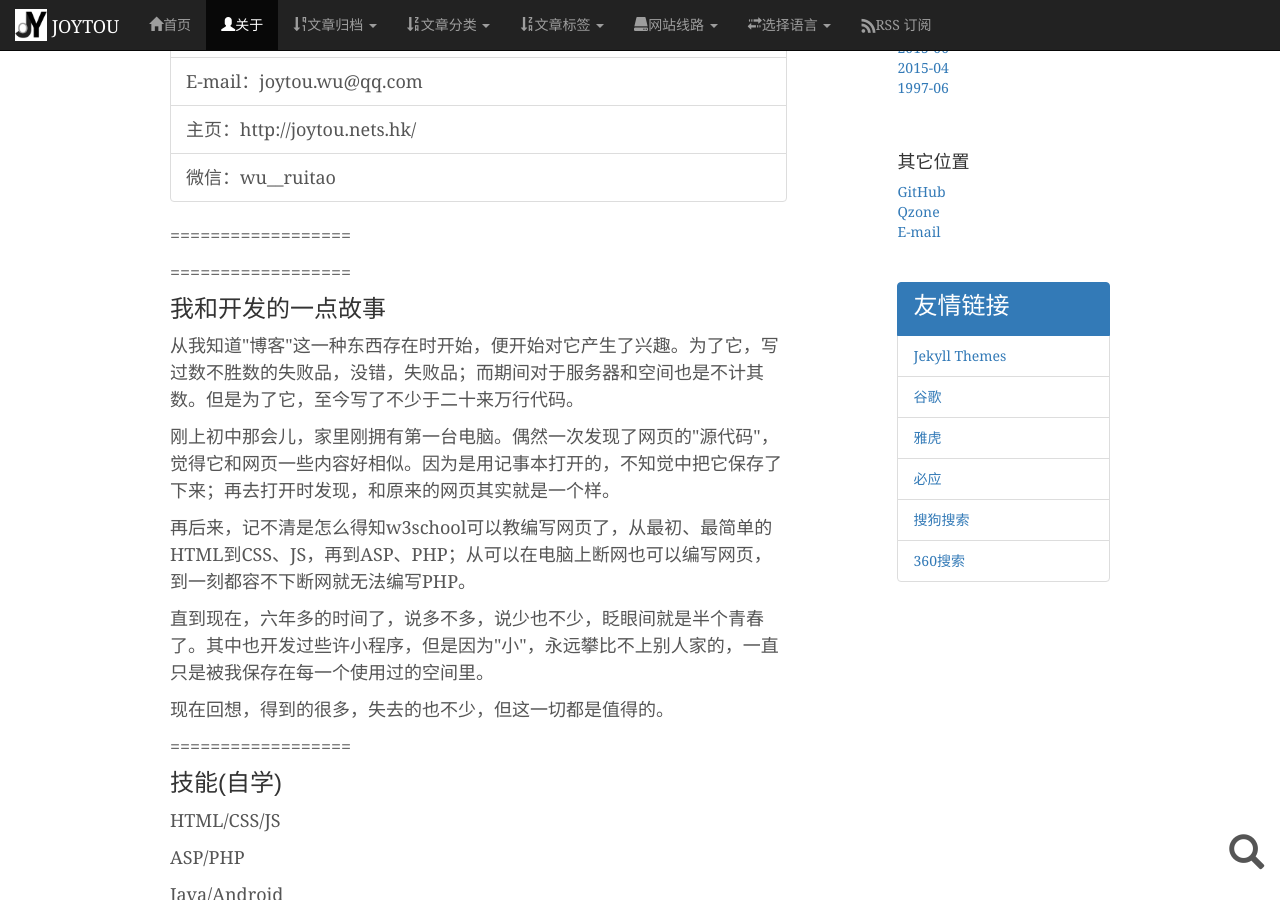
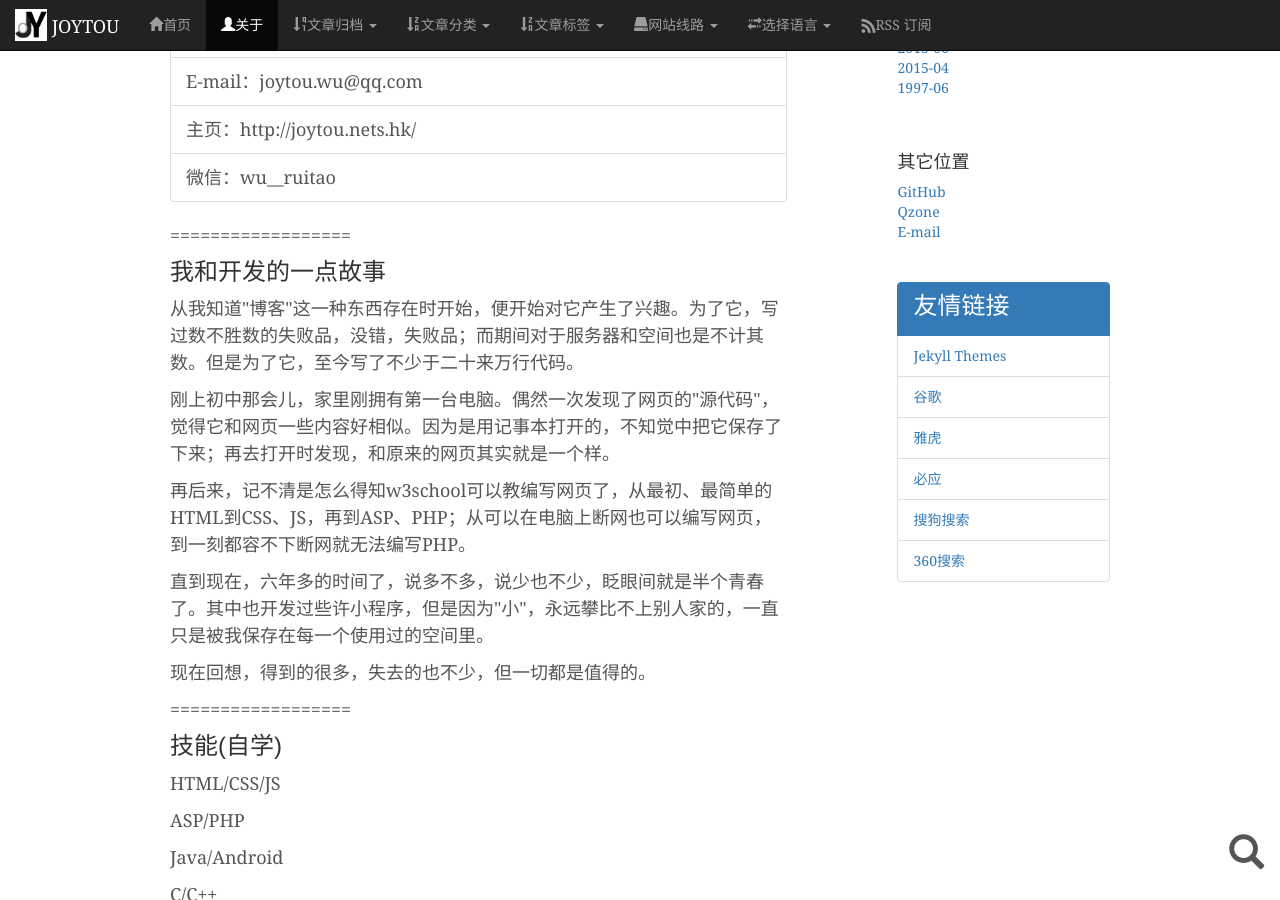
Before and after one commit to joytou/joytou.github.io, a Jekyll site: the page built from about/index.html, in a window 1280 px wide and 900 px high, scrolled down 398 px. Built offline with Jekyll 4.4.1, drawn with Linux system fonts in a browser that asks for light colours; some web fonts are replaced; comment, search, counter and statistics services are not loaded.

Commit message:
To adapt the web multi lines function

```diff
--- a/404.html
+++ b/404.html
@@ -35,7 +35,7 @@
             <span class="icon-bar"></span>
             <span class="icon-bar"></span>
 		  </button>
-		  <a class="navbar-brand" href="{{ site.url }}"><span><img src="{{ '/assets/logo.png' | prepend: site.baseurl }}" width="32px" alt="JOYTOU" style="margin-top: -6px"/> JOYTOU</span></a>
+		  <a class="navbar-brand" href="/"><span><img src="{{ '/assets/logo.png' | prepend: site.baseurl }}" width="32px" alt="JOYTOU" style="margin-top: -6px"/> JOYTOU</span></a>
 		</div>
 	  </div>
 	</nav>
@@ -45,7 +45,7 @@
 	  <div class="blog-main">
 		<h1>这里已经是废墟了，什么东西都没有<small><p>404-未找到页面</p></small></h1>
 		<h1>The page can not be found<small><p>404-Page not found</p></small></h1>
-		<a class="btn btn-default btn-lg btn-block" role="button" href="{{ site.url }}">
+		<a class="btn btn-default btn-lg btn-block" role="button" href="/">
 		  返回首页/Home</a>
 	  </div>
 	  {% capture builder %}<a href="http://joytou.nets.hk/">Joytou</a>{% endcapture %}
--- a/_includes/category.html
+++ b/_includes/category.html
@@ -10,14 +10,14 @@
                   {% for post in site.posts  %}
 				  {% capture this_year %}{{ post.date | date: "%Y" }}{% endcapture %}{% capture this_month %}{{ post.date | date: "%m" }}{% endcapture %}{% capture next_year %}{{ post.previous.date | date: "%Y" }}{% endcapture %}{% capture next_month %}{{ post.previous.date | date: "%m" }}{% endcapture %}
                   {% if forloop.first %}
-			  <li><a href="{{ site.url }}/{{ page.lang }}/archives/#aa{{ post.date | date: "%Y%m" }}">{{this_year}}-{{this_month}}</a></li>
+			  <li><a href="/{{ page.lang }}/archives/#aa{{ post.date | date: "%Y%m" }}">{{this_year}}-{{this_month}}</a></li>
                   {% endif %}
                   {% unless forloop.last %}
                     {% if this_year != next_year %}
-			  <li><a href="{{ site.url }}/{{ page.lang }}/archives/#aa{{ post.previous.date | date: "%Y%m" }}">{{next_year}}-{{next_month}}</a></li>
+			  <li><a href="/{{ page.lang }}/archives/#aa{{ post.previous.date | date: "%Y%m" }}">{{next_year}}-{{next_month}}</a></li>
                     {% else %}
                       {% if this_month != next_month %}
-			  <li><a href="{{ site.url }}/{{ page.lang }}/archives/#aa{{ post.previous.date | date: "%Y%m" }}">{{next_year}}-{{next_month}}</a></li>
+			  <li><a href="/{{ page.lang }}/archives/#aa{{ post.previous.date | date: "%Y%m" }}">{{next_year}}-{{next_month}}</a></li>
                       {% endif %}
                     {% endif %}
                   {% endunless %}
--- a/_includes/masthead.html
+++ b/_includes/masthead.html
@@ -9,12 +9,12 @@
             <span class="icon-bar"></span>
             <span class="icon-bar"></span>
 		  </button>
-		  <a class="navbar-brand" href="{{ site.url }}/{{ page.lang }}/"><span><img src="{{ '/assets/logo.png' | prepend: site.baseurl }}" width="32px" alt="JOYTOU" style="margin-top: -6px"/> {{ translation.sitename }}</span></a>
+		  <a class="navbar-brand" href="/{{ page.lang }}/"><span><img src="{{ '/assets/logo.png' | prepend: site.baseurl }}" width="32px" alt="JOYTOU" style="margin-top: -6px"/> {{ translation.sitename }}</span></a>
 		</div>
 		<div class="collapse navbar-collapse" id="example-navbar-collapse">
 		  <ul class="nav navbar-nav">
-            <li class="{% if page.nav == "index" %} active{% endif %}"><a href="{{ site.url }}/{{ page.lang }}/"><span class="glyphicon glyphicon-home"></span>{{ translation.home }}</a></li>
-            <li class="{% if page.nav == "about" %} active{% endif %}"><a href="{{ site.url }}/{{ page.lang }}/about/"><span class="glyphicon glyphicon-user"></span>{{ translation.about }}</a></li>
+            <li class="{% if page.nav == "index" %} active{% endif %}"><a href="/{{ page.lang }}/"><span class="glyphicon glyphicon-home"></span>{{ translation.home }}</a></li>
+            <li class="{% if page.nav == "about" %} active{% endif %}"><a href="/{{ page.lang }}/about/"><span class="glyphicon glyphicon-user"></span>{{ translation.about }}</a></li>
             <li class="dropdowm{% if page.nav == "post" %} active{% endif %}">
 		          <a href="#" class="dropdown-toggle" data-toggle="dropdown">
 				  <span class="glyphicon glyphicon-sort-by-order-alt"></span>{{ translation.archivearticle }} <b class="caret"></b>
@@ -78,7 +78,7 @@
 				{% endfor %}
 			  </ul>
 			</li>
-            <li class="{% if page.nav == "feed" %}active{% endif %}"><a href="{{ site.url }}/feed.xml"><span class="icon-rss"></span>{{ translation.rssfeed }}</a></li>
+            <li class="{% if page.nav == "feed" %}active{% endif %}"><a href="/feed.xml"><span class="icon-rss"></span>{{ translation.rssfeed }}</a></li>
 		  </ul>
 		</div>
 	  </div>
--- a/about/index.en.html
+++ b/about/index.en.html
@@ -17,7 +17,6 @@
   <li class="list-group-item">WeChat：wu__ruitao</li>
   </ul>
   <p>==================</p>
-  <p>==================</p>
   <p>
 	<h3>A little story between I and the development</h3>
 	<p>From the time I know that "blog" this kind of thing exists, I began to have interest in it. For it, wrote countless failures, yes, failed goods; and during the server and space is also countless. But for it, so far written no less than twenty million lines of code.</p>
--- a/about/index.html
+++ b/about/index.html
@@ -17,14 +17,13 @@
   <li class="list-group-item">微信：wu__ruitao</li>
   </ul>
   <p>==================</p>
-  <p>==================</p>
   <p>
 	<h3>我和开发的一点故事</h3>
 	<p>从我知道"博客"这一种东西存在时开始，便开始对它产生了兴趣。为了它，写过数不胜数的失败品，没错，失败品；而期间对于服务器和空间也是不计其数。但是为了它，至今写了不少于二十来万行代码。</p>
 	<p>刚上初中那会儿，家里刚拥有第一台电脑。偶然一次发现了网页的"源代码"，觉得它和网页一些内容好相似。因为是用记事本打开的，不知觉中把它保存了下来；再去打开时发现，和原来的网页其实就是一个样。</p>
 	<p>再后来，记不清是怎么得知w3school可以教编写网页了，从最初、最简单的HTML到CSS、JS，再到ASP、PHP；从可以在电脑上断网也可以编写网页，到一刻都容不下断网就无法编写PHP。</p>
 	<p>直到现在，六年多的时间了，说多不多，说少也不少，眨眼间就是半个青春了。其中也开发过些许小程序，但是因为"小"，永远攀比不上别人家的，一直只是被我保存在每一个使用过的空间里。</p>
-	<p>现在回想，得到的很多，失去的也不少，但这一切都是值得的。</p>
+	<p>现在回想，得到的很多，失去的也不少，但一切都是值得的。</p>
   </p>
   <p>==================</p>
   <p>
--- a/about/index.tw.html
+++ b/about/index.tw.html
@@ -17,7 +17,6 @@
   <li class="list-group-item">微信：wu__ruitao</li>
   </ul>
   <p>==================</p>
-  <p>==================</p>
   <p>
 	<h3>我和開發的一點故事</h3>
 	<p>從我知道"博客"這一種東西存在時開始，便開始對它産生了興趣。爲了它，寫過數不勝數的失敗品，沒錯，失敗品；而期間對于服務器和空間也是不計其數。但是爲了它，至今寫了不少于二十來萬行代碼。</p>
```
